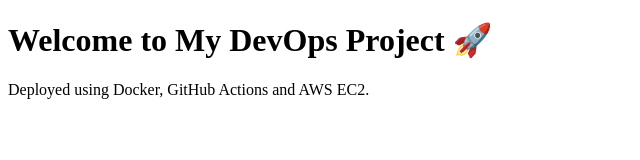
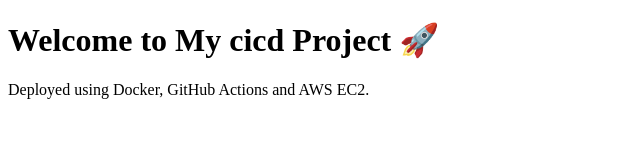
Before and after one commit to anita17795/devops-cicd, a plain HTML site: page index.html in a window 1280 px wide. Shown: the whole page, without its empty margins (0-640 px from the left). Drawn offline with Linux system fonts and the light colour scheme.

Commit message:
Update index.html

```diff
--- a/index.html
+++ b/index.html
@@ -4,7 +4,7 @@
     <title>DevOps CI/CD Project</title>
 </head>
 <body>
-    <h1>Welcome to My DevOps Project 🚀</h1>
+    <h1>Welcome to My cicd Project 🚀</h1>
     <p>Deployed using Docker, GitHub Actions and AWS EC2.</p>
 </body>
 </html>
```
